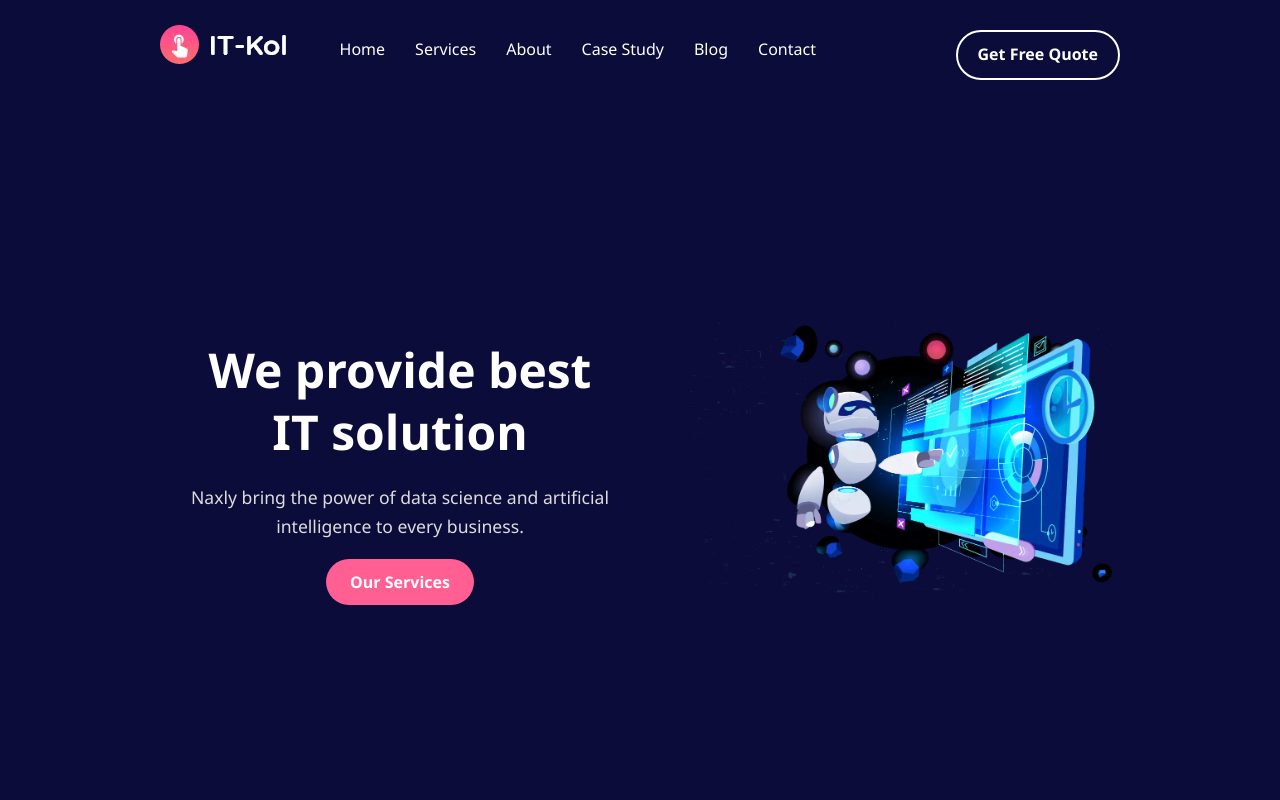
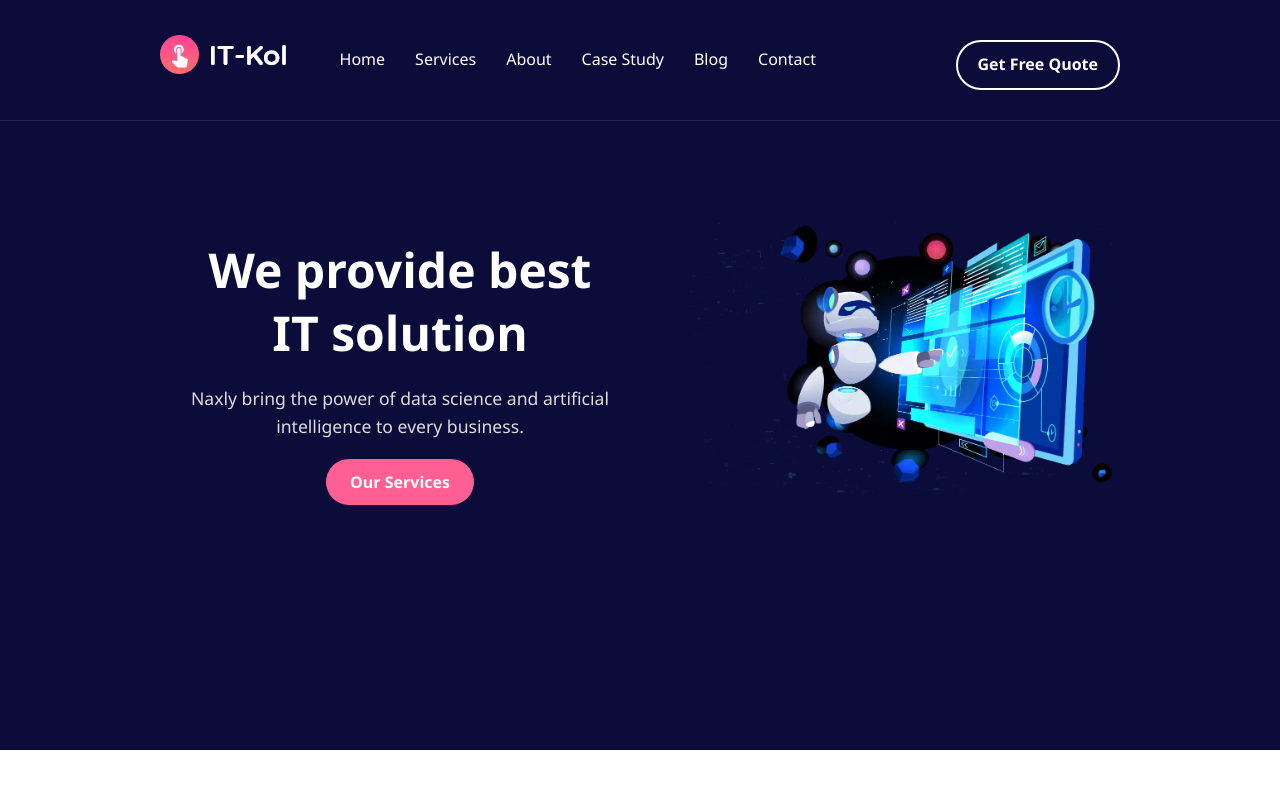
Before and after one commit to Sufiyan987/IT-Solution, a plain HTML site: page index.html in a window 1280 px wide. Shown: the top 800 px of the page. Drawn offline with Linux system fonts and the light colour scheme.

Commit message:
Update style.css

```diff
--- a/style.css
+++ b/style.css
@@ -18,7 +18,7 @@ body {
   margin: auto;
 }
 
-.id-div {
+header {
   background: #0b0c3a;
   padding: 10px 0;
   border-bottom: 1px solid rgba(255,255,255,0.1);
```
